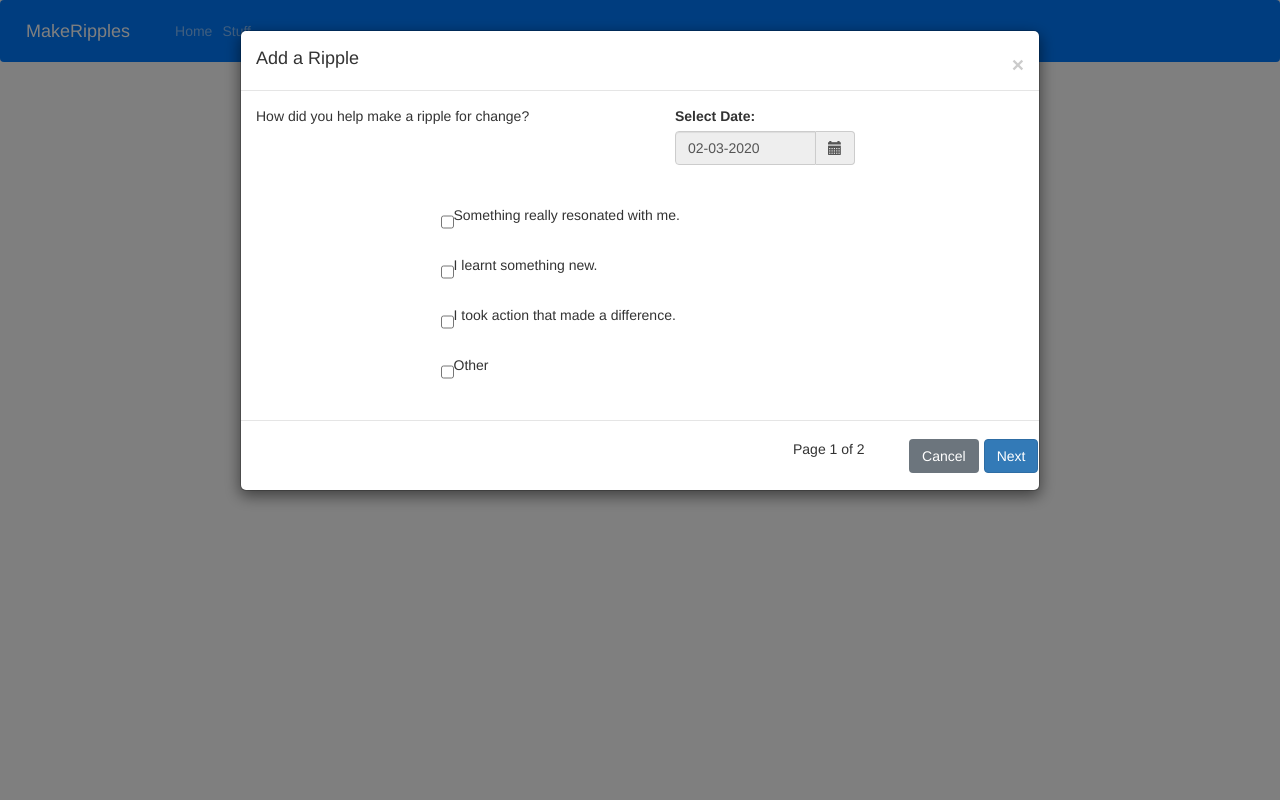
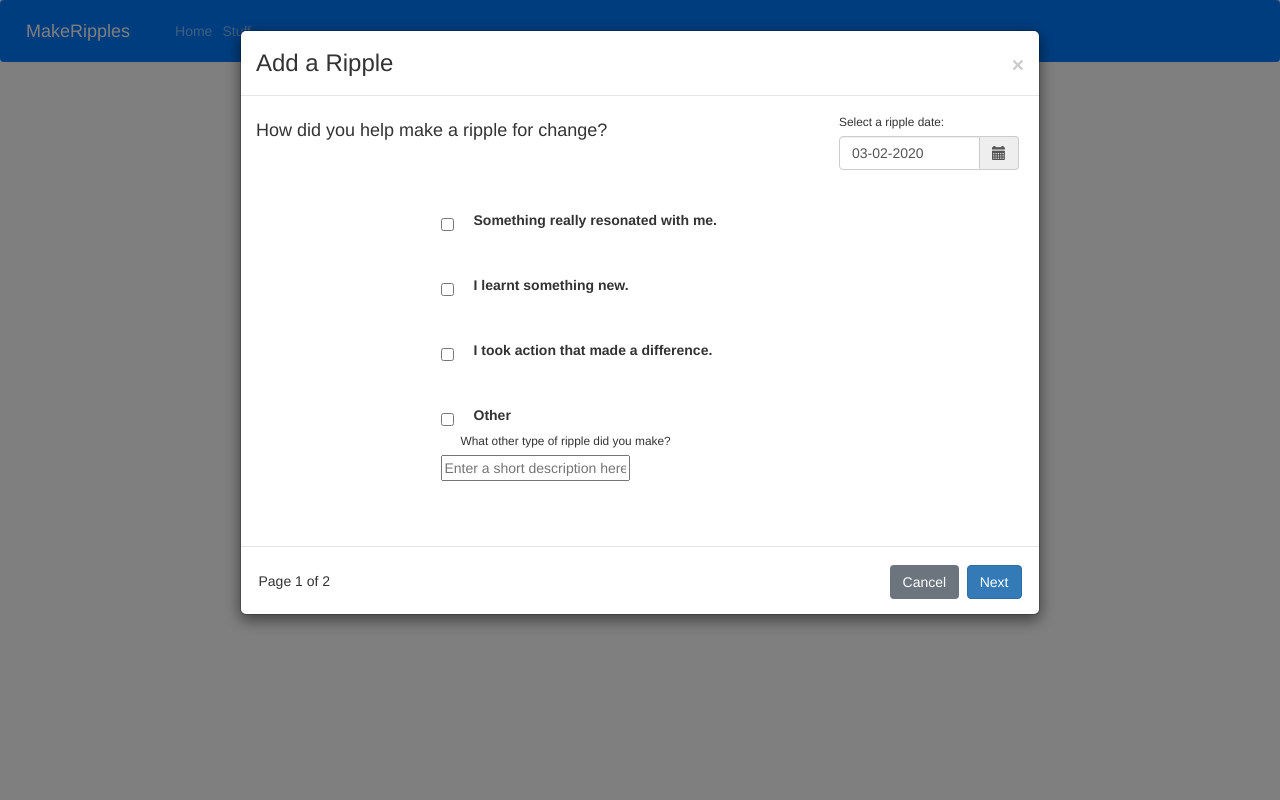
Before and after one commit to oosacker/MakeRipples, a Flask app: page /form2 in a window 1280 px wide. Run offline with Flask 2, Linux system fonts and the light colour scheme; some libraries are stand-ins or nearby versions.

Commit message:
new form

```diff
--- a/templates/form2.html
+++ b/templates/form2.html
@@ -20,7 +20,7 @@
             <div class="modal-content">
 
                 <div class="modal-header">
-                    <h4 class="modal-title">Add a Ripple</h4>
+                    <h3 class="modal-title">Add a Ripple</h3>
                     <button type="button" class="close" data-dismiss="modal" aria-label="Close">
                         <span aria-hidden="true">&times;</span>
                     </button>
@@ -29,18 +29,25 @@
                 <div class="modal-body">
 
                     <div class="row">
+
                         <div class="col-lg-6">
-                            <p>How did you help make a ripple for change?</p>
+                            <h4>How did you help make a ripple for change?</h4>
                         </div>
-                        <div class="col-lg-3">
 
-                            <label for="datepicker">Select Date: </label>
-                            <div id="datepicker" class="input-group date" data-date-format="mm-dd-yyyy">
-                                <input class="form-control" type="text" readonly />
+
+{#                        <div class="col-lg-6 ml-auto">#}
+                        <div class="ml-auto">
+
+                            <label for="datepicker"><small>Select a ripple date:</small></label>
+                            <div id="datepicker" class="input-group date" data-date-format="dd-mm-yyyy">
+                                <input class="form-control" type="text"/>
                                 <span class="input-group-addon"><i class="glyphicon glyphicon-calendar"></i></span>
                             </div>
 
                         </div>
+
+
+
                     </div>
 
                     <br>
@@ -55,32 +62,40 @@
 
                             <div class="row">
                                 <input type="checkbox" id="resonate" value="resonate">
-                                <p>Something really resonated with me.</p>
+                                <label for="resonate">Something really resonated with me.</label>
+                            </div>
+
+                            <br><br>
+
+                            <div class="row">
+                                <input type="checkbox" id="learning" value="learning">
+                                <label for="learning">I learnt something new.</label>
+                            </div>
+
+                            <br><br>
+
+                            <div class="row">
+                                <input type="checkbox" id="action" value="action">
+                                <label for="action">I took action that made a difference.</label>
+                            </div>
+
+                            <br><br>
+
+                            <div class="row">
+{#                                <div class="col-lg-6">#}
+                                    <input type="checkbox" id="other" value="other">
+                                    <label for="other">Other</label>
+{#                                </div>#}
+                                <div class="ml-auto">
+                                    <label for="other_text"><small>What other type of ripple did you make?</small></label>
+                                    <input type="text" id="other_text" placeholder="Enter a short description here">
+                                </div>
                             </div>
 
                             <br>
 
                             <div class="row">
-                                <input type="checkbox" id="learning" value="learning">
-                                <p>I learnt something new.</p>
-                            </div>
-
-                            <br>
-
-                            <div class="row">
-                                <input type="checkbox" id="action" value="action">
-                                <p>I took action that made a difference.</p>
-                            </div>
-                            <br>
-                            <div class="row">
-                                <input type="checkbox" id="other" value="other">
-                                <p>Other</p>
-                            </div>
-
-                            <br>
-
-                            <div class="row">
-                                <p hidden>You must select at least one category</p>
+                                <p id="warning">You must select at least one category</p>
                             </div>
 
 
@@ -90,20 +105,9 @@
                 </div>
 
                 <div class="modal-footer">
-
-                    <div class="row">
-
-                        <div class="col-6 page-track">
-                            <p>Page 1 of 2</p>
-                        </div>
-
-                        <div class="col-6 d-flex justify-content-center">
-                            <button type="button" class="btn btn-secondary" data-dismiss="modal">Cancel</button>
-                            <button type="button" class="btn btn-primary" id="next_btn">Next</button>
-                        </div>
-
-                    </div>
-
+                    <p class="mr-auto">Page 1 of 2</p>
+                    <button type="button" class="btn btn-secondary" data-dismiss="modal">Cancel</button>
+                    <button type="button" class="btn btn-primary" id="next_btn">Next</button>
                 </div>
 
             </div>
@@ -126,14 +130,31 @@
 
         jQuery(function () {
 
-        })
+            let warning_msg =  $('#warning');
+            let resonate_check = $("#resonate");
+            let learning_check = $("#learning");
+            let action_check = $("#action")
+            let other_check = $("#other");
+            let next_btn = $("#next_btn");
+
+            warning_msg.css('visibility', 'hidden');
+
+            next_btn.on("click", function() {
+
+                if (!(resonate_check.prop('checked') && learning_check.prop('checked') && action_check.prop('checked') && other_check.prop('checked')))
+                {
+                    // flash warning if no checkboxes are selected
+                    warning_msg.css('color', 'red');
+                    warning_msg.css('visibility', 'visible');
+                }
+            })
+        });
     </script>
 
     <style>
         label{margin-left: 20px;}
         #datepicker{width:180px; margin: 0 20px 20px 20px;}
         #datepicker > span:hover{cursor: pointer;}
-        .modal-footer .page-track{text-align: left;}
     </style>
 
     <link href="https://maxcdn.bootstrapcdn.com/bootstrap/3.2.0/css/bootstrap.min.css" rel="stylesheet" type="text/css" />
```
